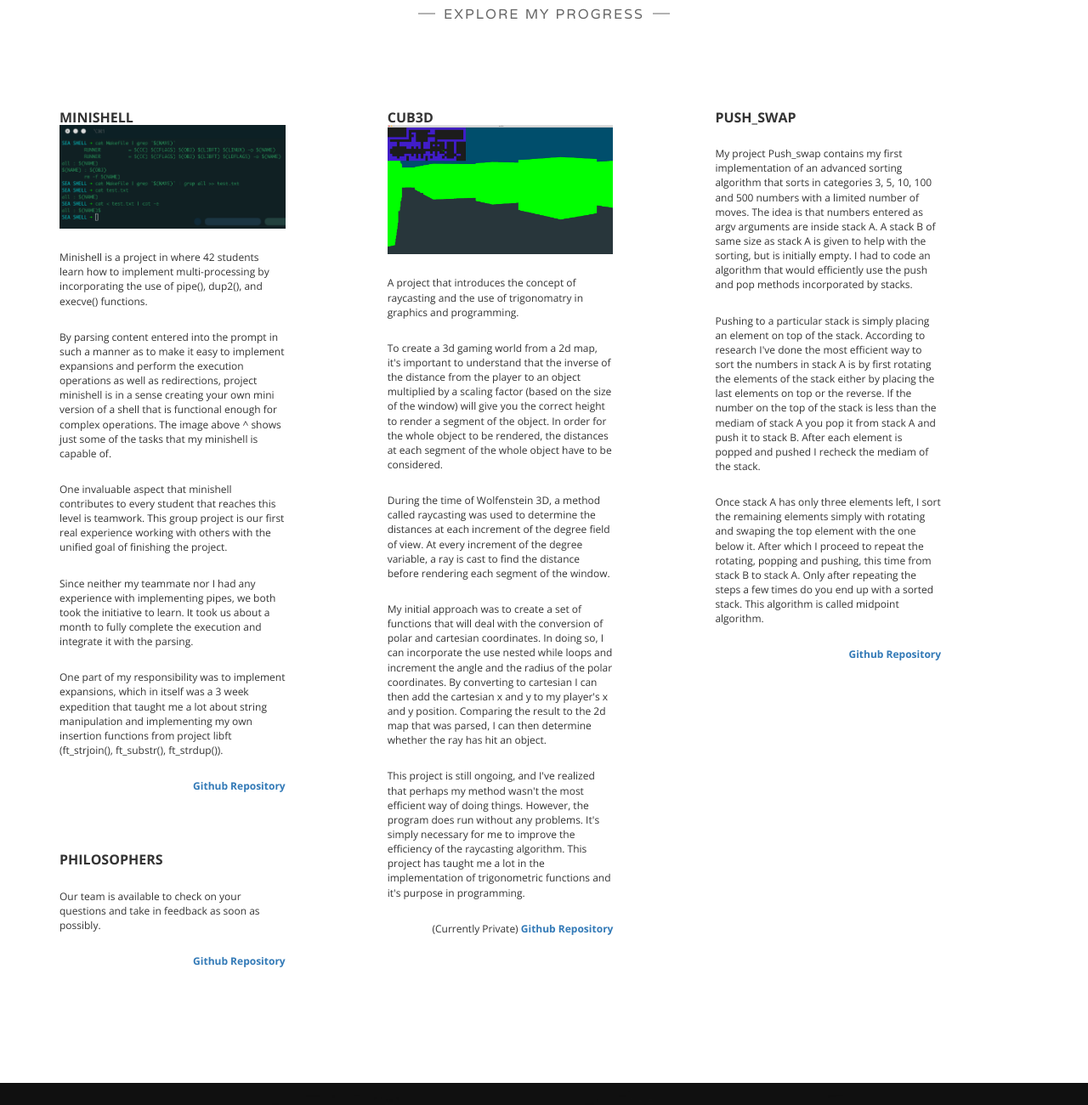
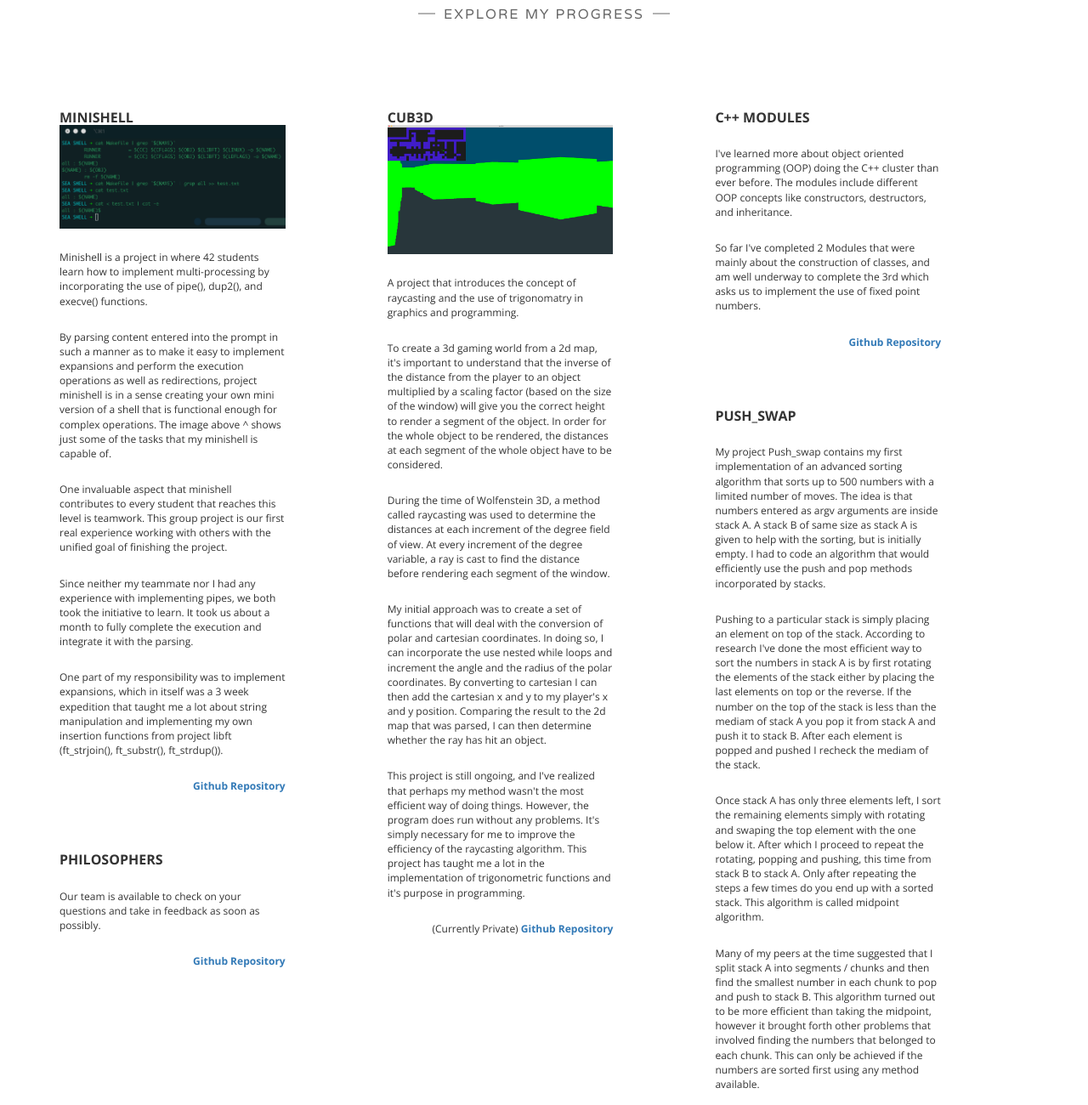
Before and after one commit to jsjohn1951/learningPortfolio, a plain HTML site: page index.html in a window 1280 px wide. Shown: the part 2400-3700 px from the top of the page at 85% size. Drawn offline with nearby package versions, Linux system fonts and the light colour scheme.

Commit message:
wrote section for push_swap

```diff
--- a/index.html
+++ b/index.html
@@ -255,9 +255,21 @@
 						</div>
 						<div class="col-sm-5">
 							<div class="main-service text-right">
+								<h3 style="text-align: left;">C++ Modules</h3>
+								<p style="text-align: left;">
+									I've learned more about object oriented programming (OOP) doing the C++ cluster than ever before. The modules include different OOP concepts like
+									constructors, destructors, and inheritance.
+								</p>
+								<p style="text-align: left;">
+									So far I've completed 2 Modules that were mainly about the construction of classes,
+									and am well underway to complete the 3rd which asks us to implement the use of fixed point numbers.
+								</p>
+								<p><a href="https://github.com/jsjohn1951/cpp"><b>Github Repository</b></a></p>
+							</div>
+							<div class="main-service text-right">
 								<h3 style="text-align: left;">Push_swap</h3>
 								<p style="text-align: left;">
-									My project Push_swap contains my first implementation of an advanced sorting algorithm that sorts in categories 3, 5, 10, 100 and 500 numbers with a limited
+									My project Push_swap contains my first implementation of an advanced sorting algorithm that sorts up to 500 numbers with a limited
 									number of moves. The idea is that numbers entered as argv arguments are inside stack A. A stack B of same size as stack A is given to help with the sorting, but is
 									initially empty. I had to code an algorithm that would efficiently use the push and pop methods incorporated by stacks.
 								</p>
@@ -271,8 +283,10 @@
 									to repeat the rotating, popping and pushing, this time from stack B to stack A. Only after repeating the steps a few times do you end up with a sorted stack. This algorithm
 									is called midpoint algorithm.
 								</p>
-								<p>
-
+								<p style="text-align: left;">
+									Many of my peers at the time suggested that I split stack A into segments / chunks and then find the smallest number in each chunk to pop and push to stack B.
+									This algorithm turned out to be more efficient than taking the midpoint, however it brought forth other problems that involved finding the numbers that belonged
+									to each chunk. This can only be achieved if the numbers are sorted first using any method available.
 								</p>
 								<p><a href="https://github.com/jsjohn1951/push_swap"><b>Github Repository</b></a></p>
 							</div>
@@ -419,6 +433,7 @@
                 <li class="page-scroll"><a href="#top">Home</a></li>
 				<li class="page-scroll"><a href="#about">About Me</a></li>
                 <li class="page-scroll"><a href="#intro">Projects</a></li>
+				<li class="page-scroll"><a href="#skills">Skills</a></li>
                 <li class="page-scroll"><a href="#contact">Contact</a></li>
             </ul>
 
```
